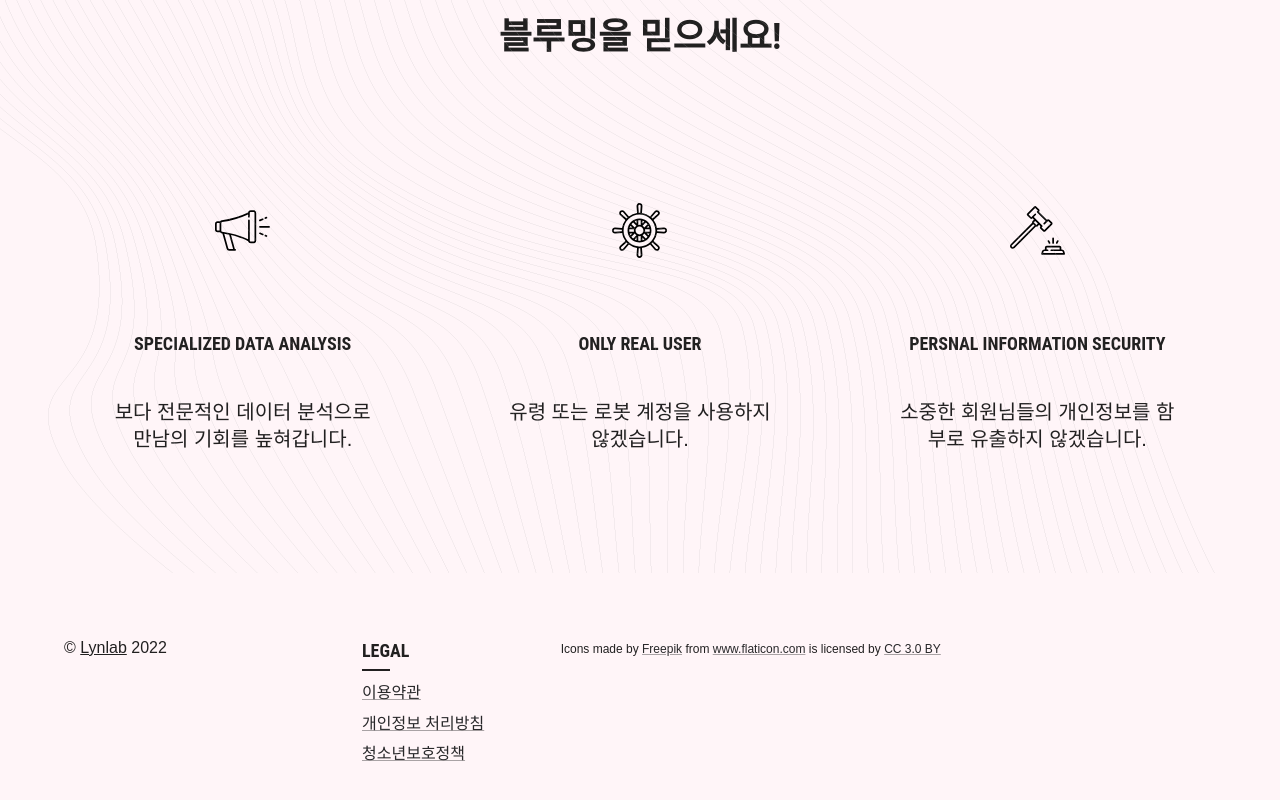
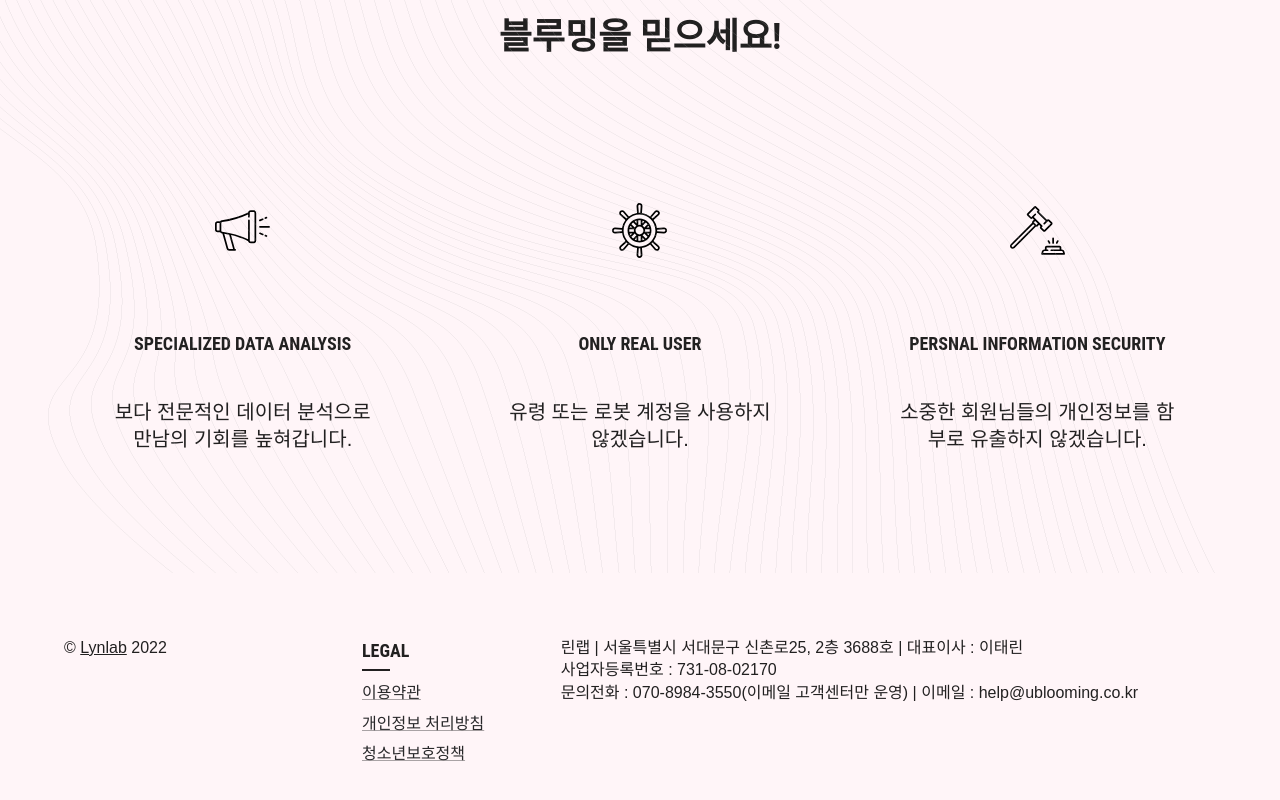
Before and after one commit to Inhousesoft-lab/inhousesoft-web, a React (Create React App) app: page / in a window 1280 px wide. Shown: the part 775-1575 px from the top of the page. Built offline with nearby package versions, Linux system fonts and the light colour scheme.

Commit message:
Edit footer

```diff
--- a/src/modules/views/AppFooter.js
+++ b/src/modules/views/AppFooter.js
@@ -16,30 +16,6 @@ function Copyright() {
     </React.Fragment>
   );
 }
-
-const iconStyle = {
-  width: 48,
-  height: 48,
-  display: 'flex',
-  justifyContent: 'center',
-  alignItems: 'center',
-  backgroundColor: 'warning.main',
-  mr: 1,
-  '&:hover': {
-    bgcolor: 'warning.dark',
-  },
-};
-
-const LANGUAGES = [
-  {
-    code: 'en-US',
-    name: 'English',
-  },
-  {
-    code: 'fr-FR',
-    name: 'Français',
-  },
-];
 
 export default function AppFooter() {
   return (
@@ -69,24 +45,14 @@ export default function AppFooter() {
             </Box>
           </Grid>
           <Grid item>
-            <Typography variant="caption">
-              {'Icons made by '}
-              <Link href="https://www.freepik.com" rel="sponsored" title="Freepik">
-                Freepik
-              </Link>
-              {' from '}
-              <Link href="https://www.flaticon.com" rel="sponsored" title="Flaticon">
-                www.flaticon.com
-              </Link>
-              {' is licensed by '}
-              <Link
-                href="https://creativecommons.org/licenses/by/3.0/"
-                title="Creative Commons BY 3.0"
-                target="_blank"
-                rel="noopener noreferrer"
-              >
-                CC 3.0 BY
-              </Link>
+            <Typography variant="body1">
+              린랩 | 서울특별시 서대문구 신촌로25, 2층 3688호 | 대표이사 : 이태린
+            </Typography>
+            <Typography variant="body1">
+              사업자등록번호 : 731-08-02170
+            </Typography>
+            <Typography variant="body1">
+              문의전화 : 070-8984-3550(이메일 고객센터만 운영) | 이메일 : help@ublooming.co.kr
             </Typography>
           </Grid>
         </Grid>
```
